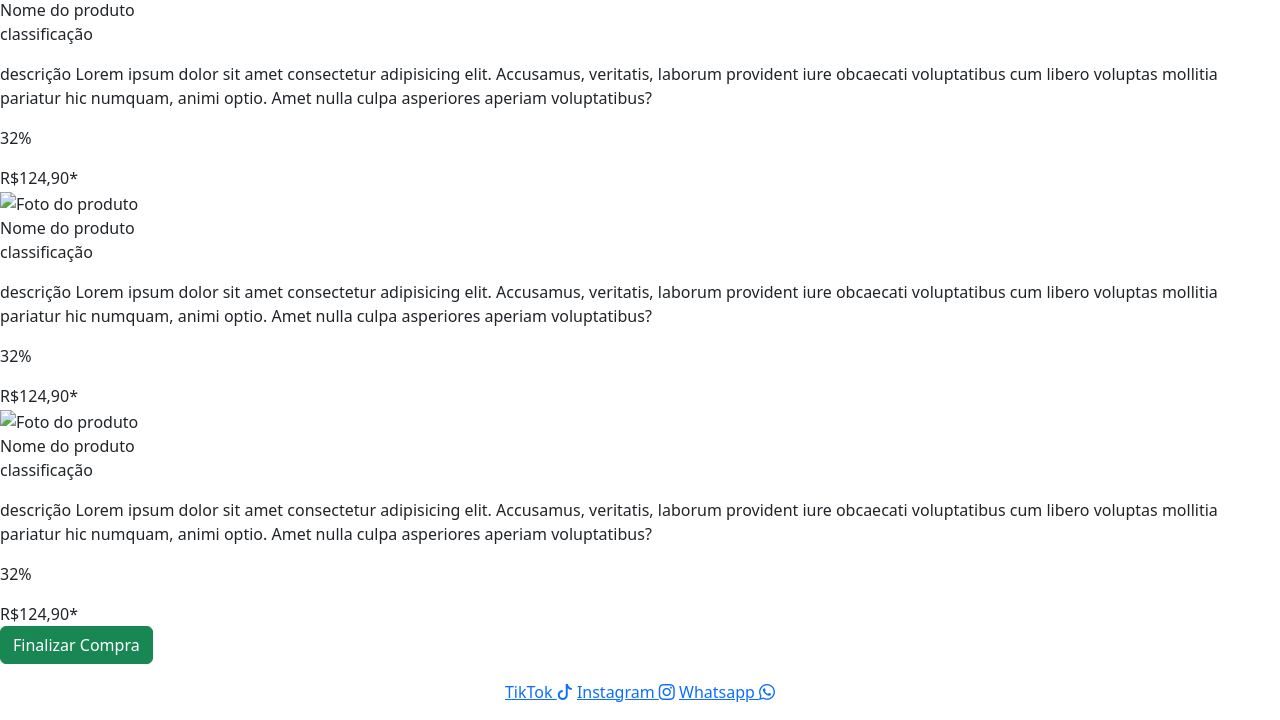
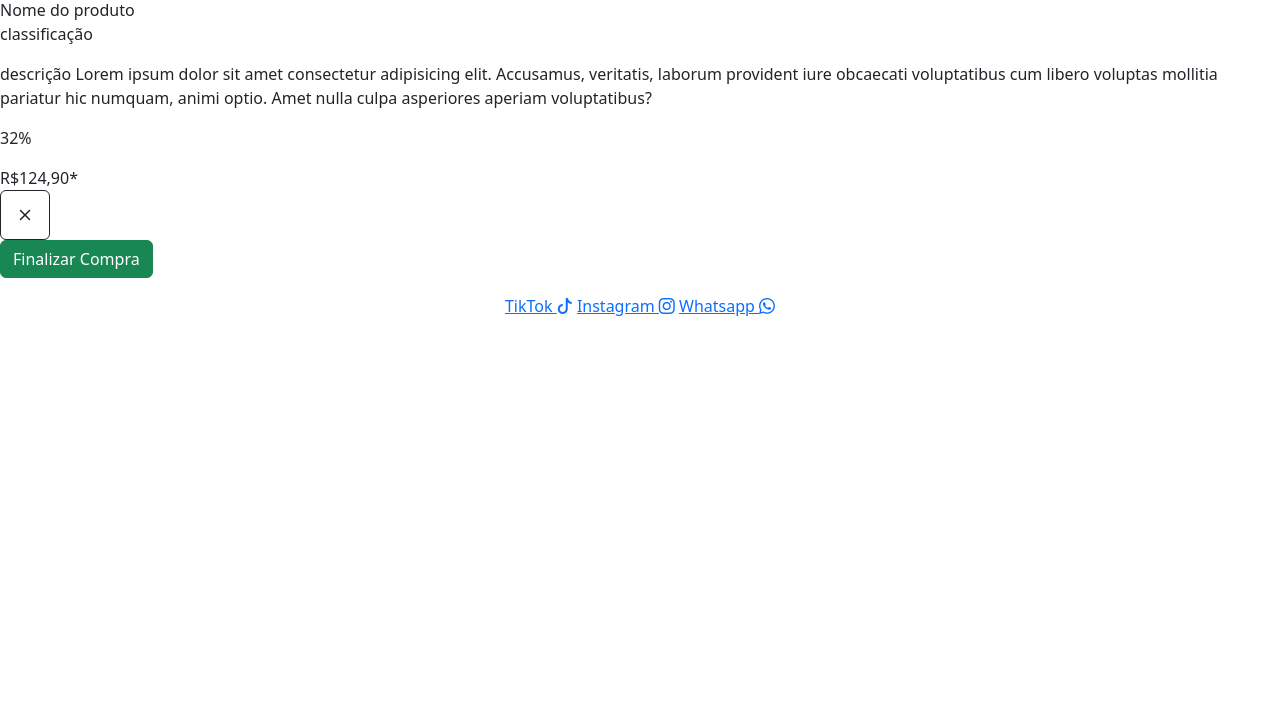
Before and after one commit to Gabriela-Severo-Christovam/NutriFit, a Flask app: page /paginacarrinho in a window 1280 px wide. Shown: the part 340-1060 px from the top of the page. After the commit the page ends 656 px from the top, so only its background shows below. Run offline with Flask 3, Linux system fonts and the light colour scheme; the visitor is signed in with stand-in values (Sample User, id 1); data comes from the database, SQL or seed files in the repository; data that the repository does not hold is empty; some libraries are stand-ins or nearby versions.

Commit message:
adição: correções e adição de botão de exclusão no html

```diff
--- a/static/styles/variables.css
+++ b/static/styles/variables.css
@@ -1,11 +1,11 @@
-/* cores */
+/* cores do projeto*/
 :root {
   --cor-primaria: #7B2CBF;     /*  principal */
   --cor-secundaria: #9D4EDD;   /*  detalhes */
   --cor-accent: #C77DFF;      /*  claro (forms) */
   --cor-header: #5A188A;      /*  escuro (header) */
 
-/* padrão */
+/* cores padrão */
   --cor-white: #ffffff;
   --cor-black: #000000;
 
--- a/templates/pagina-compras.html
+++ b/templates/pagina-compras.html
@@ -20,14 +20,14 @@
   <!-- link p css externo -->
   <link rel="stylesheet" href="/static/style.css" />
 
-   <!-- Link interno css -->
-   <link rel="stylesheet" href="/static/fonts.css">
+  <!-- Link interno css -->
+  <link rel="stylesheet" href="/static/fonts.css">
 
-   <link rel="stylesheet" href="/static/global.css">
+  <link rel="stylesheet" href="/static/global.css">
 
-   <link rel="stylesheet" href="/static/reset.css">
+  <link rel="stylesheet" href="/static/reset.css">
 
-   <link rel="stylesheet" href="/static/variables.css">
+  <link rel="stylesheet" href="/static/variables.css">
 
   <!-- //////////////////////////////////////////////////////////////////////////////////////////////////////////////////////////// -->
 </head>
@@ -103,35 +103,13 @@
         </div>
       </div>
       <div class="cart__price">R$124,90*</div>
+      <!--  exclusão -->
+      <button class="btn btn-outline-dark cart__remove-btn" title="Remover item">
+        <i class="bi bi-x fs-4"></i>
+      </button>
+
     </div>
-    <div class="cart__item">
-      <div class="cart__image"><img src="" alt="Foto do produto" class="cart__img"></div>
-      <div class="cart__details">
-        <div class="cart__name">Nome do produto</div>
-        <div class="cart__desc">
-          <p>classificação</p>
-          <p>descrição Lorem ipsum dolor sit amet consectetur adipisicing elit. Accusamus, veritatis, laborum provident
-            iure obcaecati voluptatibus cum libero voluptas mollitia pariatur hic numquam, animi optio. Amet nulla culpa
-            asperiores aperiam voluptatibus?</p>
-          <p>32%</p>
-        </div>
-      </div>
-      <div class="cart__price">R$124,90*</div>
-    </div>
-    <div class="cart__item">
-      <div class="cart__image"><img src="" alt="Foto do produto" class="cart__img"></div>
-      <div class="cart__details">
-        <div class="cart__name">Nome do produto</div>
-        <div class="cart__desc">
-          <p>classificação</p>
-          <p>descrição Lorem ipsum dolor sit amet consectetur adipisicing elit. Accusamus, veritatis, laborum provident
-            iure obcaecati voluptatibus cum libero voluptas mollitia pariatur hic numquam, animi optio. Amet nulla culpa
-            asperiores aperiam voluptatibus?</p>
-          <p>32%</p>
-        </div>
-      </div>
-      <div class="cart__price">R$124,90*</div>
-    </div>
+
 
     <!-- Botão Finalizar -->
     <div class="cart__footer">
```
Also changed, not shown: static/styles/pagina-inicial.css (+5 -6 lines), static/styles/reset.css (+0 -7 lines).
